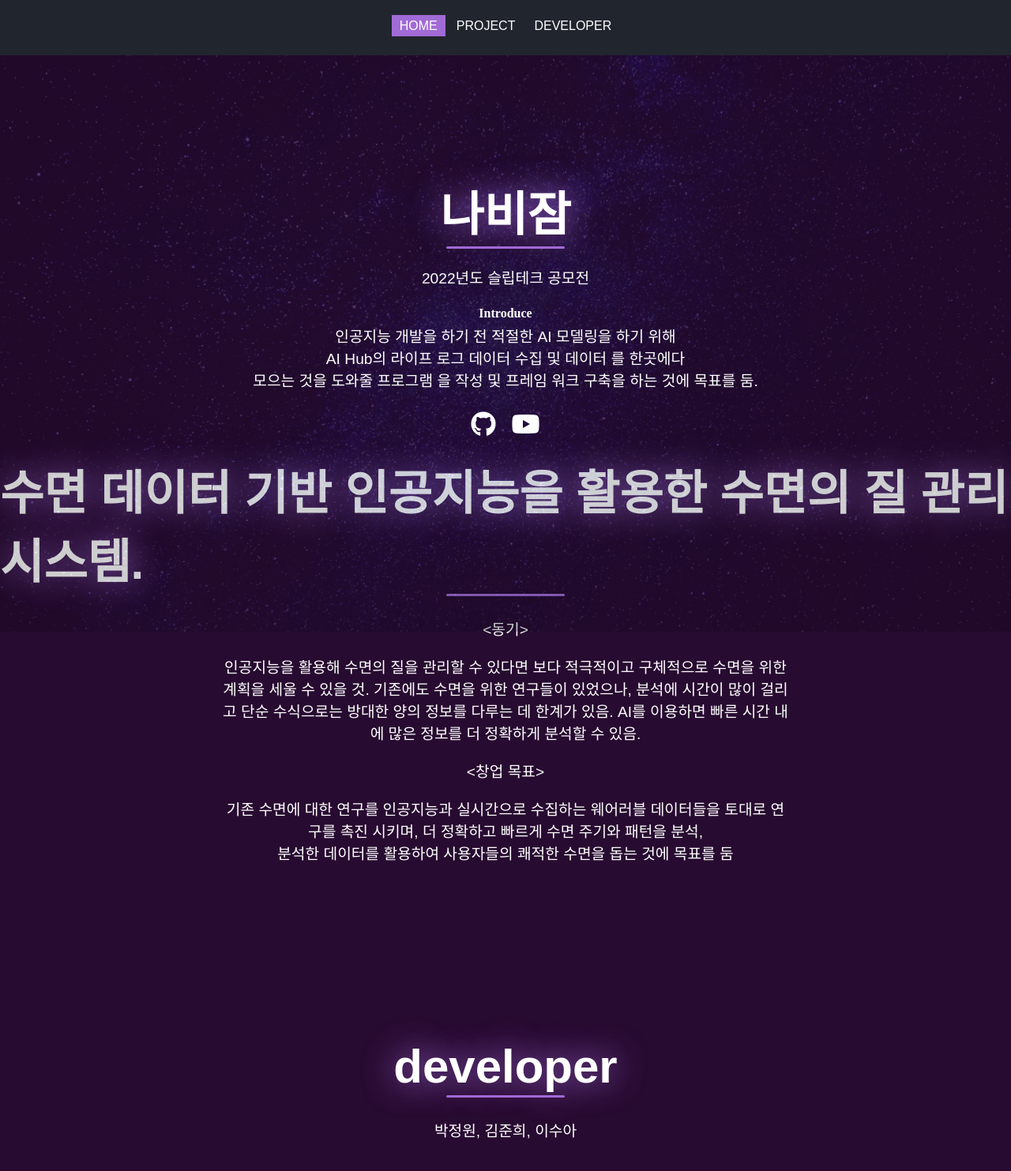
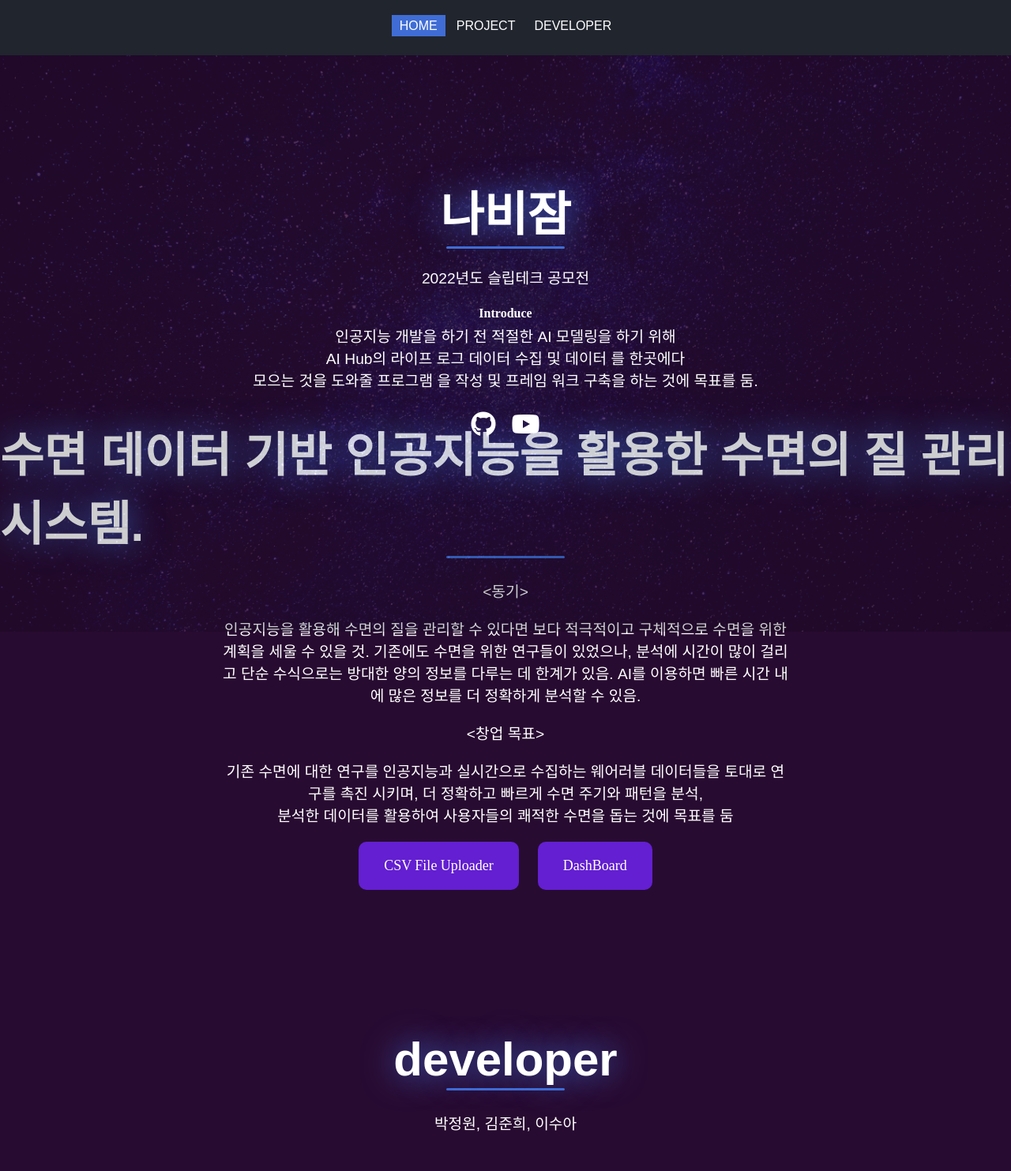
Before and after one commit to PJO2004/sleep_tech, a Python web app: template frontend/templates/home.html in a window 1280 px wide. Shown: the top 1483 px of the page at 79% size. Run offline with Jinja, Linux system fonts and the light colour scheme; the template is opened without the code that fills it, so the values that code supplies are empty; some libraries are stand-ins or nearby versions.

Commit message:
frontend

```diff
--- a/frontend/static/css/style.css
+++ b/frontend/static/css/style.css
@@ -1,7 +1,7 @@
 :root{
     --main-background: #280b31;
     --main-fonts-color: #fff;
-    --main-decor-color:#a16bd6;
+    --main-decor-color:#406dd5;
     --main-header-background:#21252e;
     --main-font-family: 'Poppins', sans-serif;
 }
@@ -202,7 +202,7 @@ a.nav-link{
     width: 200px;
     height:250px;
     border-radius:12px;
-    background:var(--main-decor-color);
+    background: #a16bd6;
 }
 
 .card img{
@@ -310,3 +310,19 @@ hr {
     margin-top: 80px;
     border-radius: 10px;
 }
+
+/*──────────────────
+     Button
+──────────────────*/
+.button {
+    margin: 10px;
+    background-color: #631fd1;
+    ; /* Blue */
+    border-radius: 10px;
+    color: white;
+    padding: 20px 32px;
+    text-align: center;
+    text-decoration: none;
+    display: inline-block;
+    font-size: 18px;
+    }
--- a/frontend/templates/home.html
+++ b/frontend/templates/home.html
@@ -7,8 +7,9 @@
     <title>sleeptech-나비잠</title>
     <link href="../static/css/style.css" rel="stylesheet" type="text/css" />
     <link rel="stylesheet" href="https://use.fontawesome.com/releases/v5.13.0/css/all.css">
+    <script src="https://kit.fontawesome.com/def66b134a.js"></script>
     <!-- web site icon-->
-    <!-- <link rel="icon" href="https://upload.wikimedia.org/wikipedia/commons/thumb/b/b2/Repl.it_logo.svg/220px-Repl.it_logo.png"> -->
+    <link rel="icon" href="../static/images/logo.jpg">
 
 </head>
 
@@ -67,11 +68,11 @@
                     구를 촉진 시키며, 더 정확하고 빠르게 수면 주기와 패턴을 분석, <br>
                     분석한 데이터를 활용하여 사용자들의 쾌적한 수면을 돕는 것에 목표를 둠</p>
 
-                <div id="developer">
-                    <div class="work-box">
+                <div>
+                    <a href="#" class="button">CSV File Uploader</a>
 
-                    </div>
-
+                    <a href="#" class="button">DashBoard</a>
+                </div>
                 <!--──────────────developer────────────────-->
                 <div id="developer">
                     <h3>developer
```
